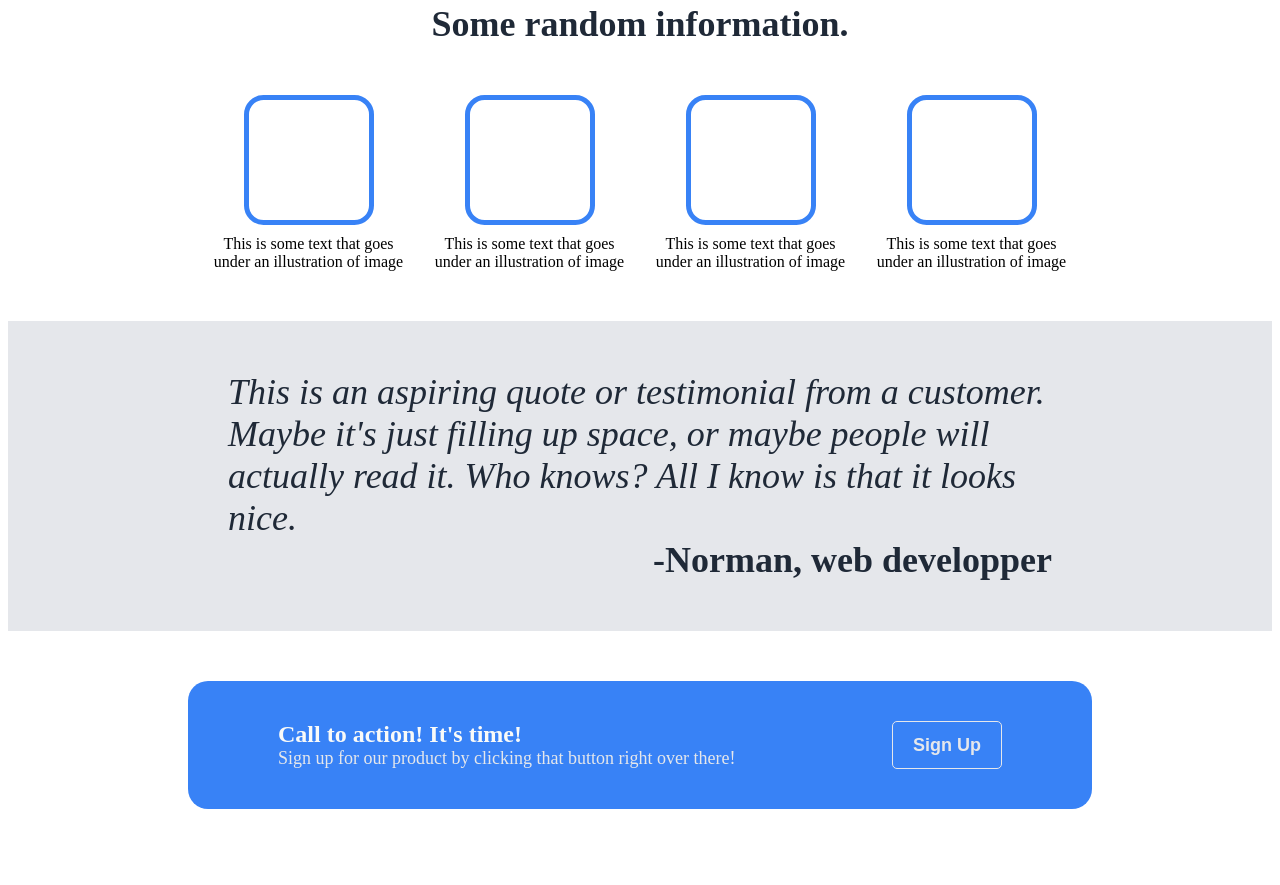
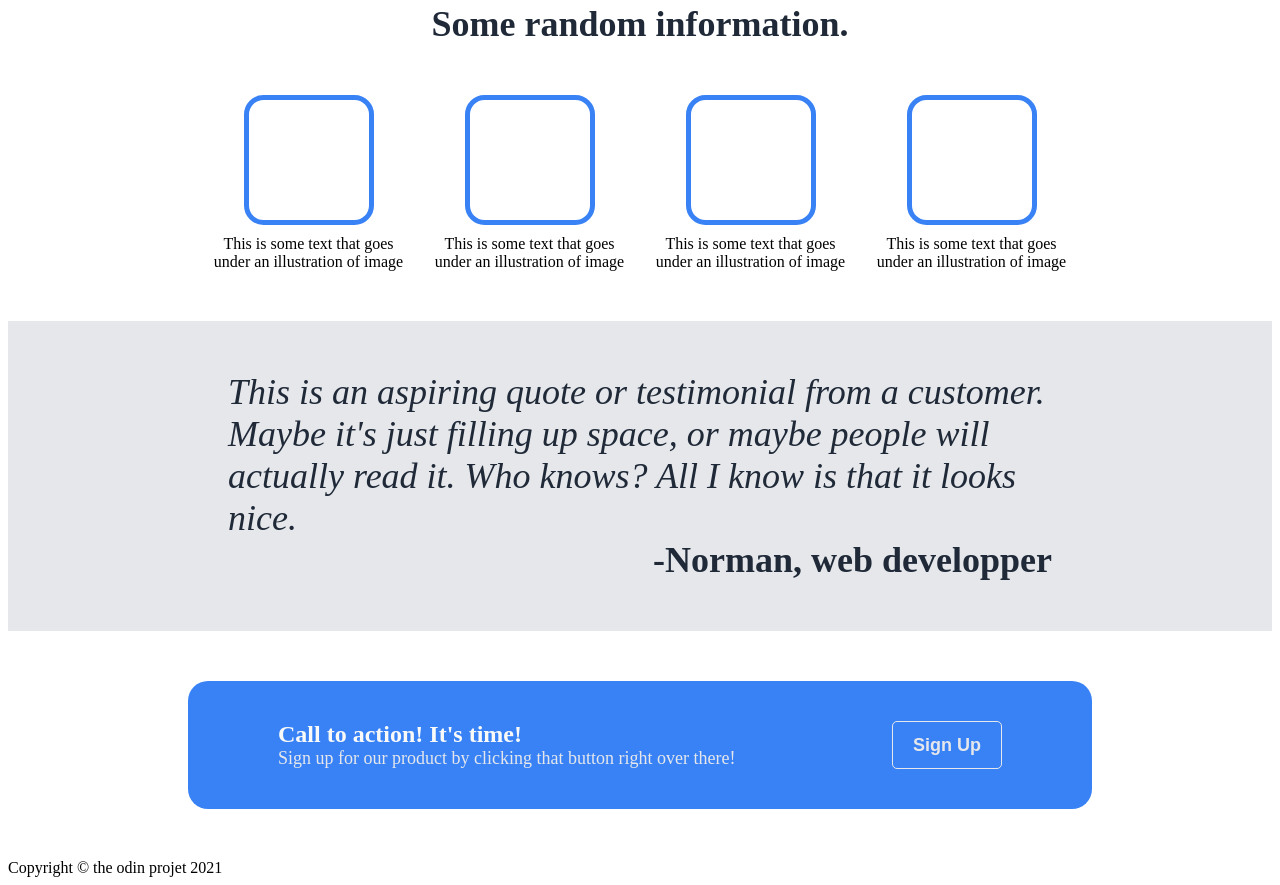
Before and after one commit to Nouamanebld/Landing_page, a plain HTML site: page index.html in a window 1280 px wide. Shown: the part 392-1277 px from the top of the page. Before the commit the page ends 1251 px from the top, so only its background shows below. Drawn offline with Linux system fonts and the light colour scheme.

Commit message:
Insert html footer elements

```diff
--- a/index.html
+++ b/index.html
@@ -56,5 +56,6 @@
             </div>
             <button class="btn-call">Sign Up</button>
         </div>
+        <div class="footer">Copyright <span>&copy;</span> the odin projet 2021</div>
     </body>
 </html>
```
